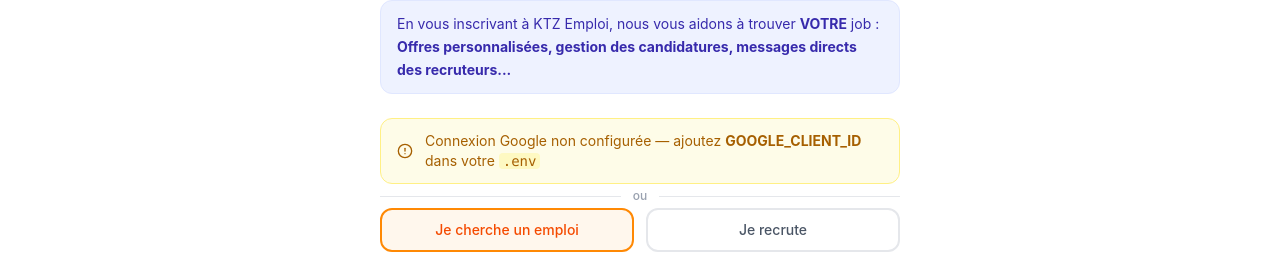
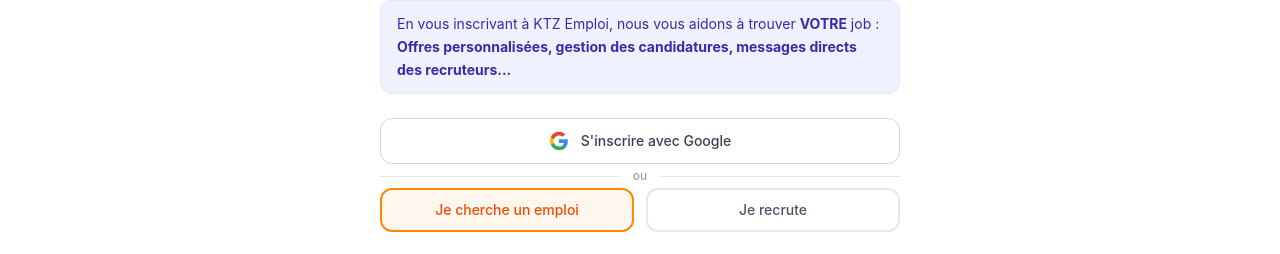
Before and after one commit to kitzdon37-bot/ktz-emploi, a Next.js app: page /inscription in a window 1280 px wide. Shown: the part 227-481 px from the top of the page. Built offline with nearby package versions, Linux system fonts and the light colour scheme; no server answers.

Commit message:
Fix: bouton Google toujours visible, simplifié sans vérification provider

```diff
--- a/src/app/connexion/page.tsx
+++ b/src/app/connexion/page.tsx
@@ -5,7 +5,7 @@
 import Link from "next/link";
 import { useRouter, useSearchParams } from "next/navigation";
 import { Briefcase, Eye, EyeOff, Loader2 } from "lucide-react";
-import GoogleSignInButton, { GoogleNotConfigured } from "@/components/GoogleSignInButton";
+import GoogleSignInButton from "@/components/GoogleSignInButton";
 
 function LoginForm() {
   const router = useRouter();
@@ -72,7 +72,6 @@
 
         {/* Google */}
         <GoogleSignInButton label="Se connecter avec Google" />
-        {process.env.NODE_ENV === "development" && <GoogleNotConfigured />}
 
         <div className="flex items-center gap-3 my-2">
           <hr className="flex-1 border-gray-200" />
--- a/src/app/inscription/page.tsx
+++ b/src/app/inscription/page.tsx
@@ -5,7 +5,7 @@
 import { useRouter, useSearchParams } from "next/navigation";
 import { signIn } from "next-auth/react";
 import { Briefcase, Eye, EyeOff, Loader2 } from "lucide-react";
-import GoogleSignInButton, { GoogleNotConfigured } from "@/components/GoogleSignInButton";
+import GoogleSignInButton from "@/components/GoogleSignInButton";
 
 const CONTRACT_TYPES = ["CDI", "CDD", "Stage", "Alternance", "Freelance", "Bénévolat"];
 
@@ -119,7 +119,6 @@
 
         {/* Google */}
         <GoogleSignInButton label="S'inscrire avec Google" />
-        {process.env.NODE_ENV === "development" && <GoogleNotConfigured />}
 
         <div className="flex items-center gap-3 my-1">
           <hr className="flex-1 border-gray-200" />
--- a/src/components/GoogleSignInButton.tsx
+++ b/src/components/GoogleSignInButton.tsx
@@ -1,66 +1,48 @@
 "use client";
 
-import { signIn, getProviders } from "next-auth/react";
-import { useState, useEffect } from "react";
-import { Loader2, AlertCircle } from "lucide-react";
+import { signIn } from "next-auth/react";
+import { useState } from "react";
+import { Loader2 } from "lucide-react";
 
 interface Props {
   label?: string;
   callbackUrl?: string;
 }
 
-export default function GoogleSignInButton({ label = "Continuer avec Google", callbackUrl = "/tableau-de-bord" }: Props) {
+const GoogleLogo = () => (
+  <svg viewBox="0 0 24 24" className="h-5 w-5 flex-shrink-0" aria-hidden="true">
+    <path fill="#4285F4" d="M22.56 12.25c0-.78-.07-1.53-.2-2.25H12v4.26h5.92c-.26 1.37-1.04 2.53-2.21 3.31v2.77h3.57c2.08-1.92 3.28-4.74 3.28-8.09z" />
+    <path fill="#34A853" d="M12 23c2.97 0 5.46-.98 7.28-2.66l-3.57-2.77c-.98.66-2.23 1.06-3.71 1.06-2.86 0-5.29-1.93-6.16-4.53H2.18v2.84C3.99 20.53 7.7 23 12 23z" />
+    <path fill="#FBBC05" d="M5.84 14.09c-.22-.66-.35-1.36-.35-2.09s.13-1.43.35-2.09V7.07H2.18C1.43 8.55 1 10.22 1 12s.43 3.45 1.18 4.93l3.66-2.84z" />
+    <path fill="#EA4335" d="M12 5.38c1.62 0 3.06.56 4.21 1.64l3.15-3.15C17.45 2.09 14.97 1 12 1 7.7 1 3.99 3.47 2.18 7.07l3.66 2.84c.87-2.6 3.3-4.53 6.16-4.53z" />
+  </svg>
+);
+
+export default function GoogleSignInButton({
+  label = "Continuer avec Google",
+  callbackUrl = "/tableau-de-bord",
+}: Props) {
   const [loading, setLoading] = useState(false);
-  const [available, setAvailable] = useState<boolean | null>(null); // null = checking
 
-  // Vérifie si le provider Google est bien configuré côté serveur
-  useEffect(() => {
-    getProviders().then((providers) => {
-      setAvailable(!!providers?.google);
-    });
-  }, []);
-
-  async function handleClick() {
-    if (!available) return;
+  function handleClick() {
     setLoading(true);
-    try {
-      await signIn("google", { callbackUrl });
-    } catch {
-      setLoading(false);
-    }
+    // signIn("google") redirige vers Google — le loading reste affiché pendant la redirection
+    signIn("google", { callbackUrl });
   }
-
-  // Ne pas afficher le bouton si Google n'est pas configuré
-  if (available === false) return null;
 
   return (
     <button
       type="button"
       onClick={handleClick}
-      disabled={loading || available === null}
-      className="w-full flex items-center justify-center gap-3 border border-gray-300 bg-white hover:bg-gray-50 text-gray-700 font-medium py-3 rounded-xl text-sm transition-colors disabled:opacity-60 disabled:cursor-not-allowed"
+      disabled={loading}
+      className="w-full flex items-center justify-center gap-3 border border-gray-300 bg-white hover:bg-gray-50 active:bg-gray-100 text-gray-700 font-medium py-3 rounded-xl text-sm transition-colors disabled:opacity-70"
     >
       {loading ? (
         <Loader2 className="h-4 w-4 animate-spin text-gray-500" />
       ) : (
-        <svg viewBox="0 0 24 24" className="h-5 w-5 flex-shrink-0" aria-hidden="true">
-          <path fill="#4285F4" d="M22.56 12.25c0-.78-.07-1.53-.2-2.25H12v4.26h5.92c-.26 1.37-1.04 2.53-2.21 3.31v2.77h3.57c2.08-1.92 3.28-4.74 3.28-8.09z" />
-          <path fill="#34A853" d="M12 23c2.97 0 5.46-.98 7.28-2.66l-3.57-2.77c-.98.66-2.23 1.06-3.71 1.06-2.86 0-5.29-1.93-6.16-4.53H2.18v2.84C3.99 20.53 7.7 23 12 23z" />
-          <path fill="#FBBC05" d="M5.84 14.09c-.22-.66-.35-1.36-.35-2.09s.13-1.43.35-2.09V7.07H2.18C1.43 8.55 1 10.22 1 12s.43 3.45 1.18 4.93l3.66-2.84z" />
-          <path fill="#EA4335" d="M12 5.38c1.62 0 3.06.56 4.21 1.64l3.15-3.15C17.45 2.09 14.97 1 12 1 7.7 1 3.99 3.47 2.18 7.07l3.66 2.84c.87-2.6 3.3-4.53 6.16-4.53z" />
-        </svg>
+        <GoogleLogo />
       )}
-      {label}
+      {loading ? "Redirection vers Google..." : label}
     </button>
   );
 }
-
-// Bannière affichée à la place du bouton quand Google n'est pas encore configuré (dev uniquement)
-export function GoogleNotConfigured() {
-  return (
-    <div className="w-full flex items-center gap-3 border border-yellow-200 bg-yellow-50 text-yellow-700 px-4 py-3 rounded-xl text-sm">
-      <AlertCircle className="h-4 w-4 flex-shrink-0" />
-      <span>Connexion Google non configurée — ajoutez <strong>GOOGLE_CLIENT_ID</strong> dans votre <code className="bg-yellow-100 px-1 rounded">.env</code></span>
-    </div>
-  );
-}
```
